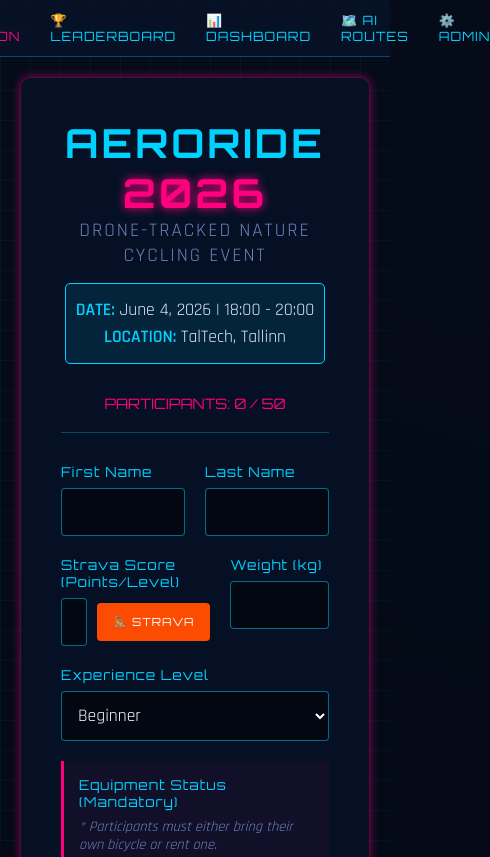
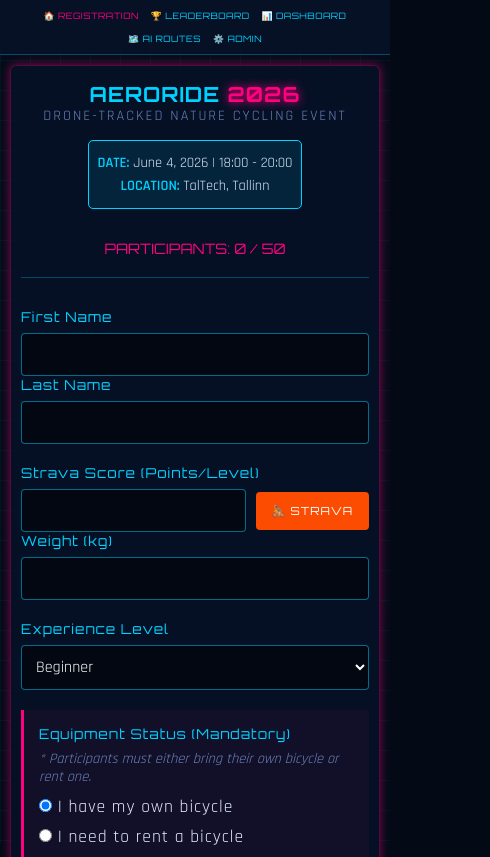
Before and after one commit to ClioJoe/Bike-Drone, a plain HTML site: page frontend/index.html in a window 390 px wide. Shown: the top 857 px of the page, 490 px wide, since content can reach past the window. Drawn offline with Linux system fonts and the light colour scheme; no server answers.

Commit message:
Add responsive mobile CSS

```diff
--- a/frontend/style.css
+++ b/frontend/style.css
@@ -99,7 +99,6 @@ h1 span {
 }
 
 .event-details p { margin: 5px 0; }
-
 .event-details strong { color: var(--primary-blue); }
 
 .status-bar {
@@ -266,3 +265,84 @@ input:focus, select:focus, textarea:focus {
     font-weight: bold;
     font-family: var(--font-head);
 }
+
+/* ─── RESPONSIVE MOBILE ─────────────────────────────────── */
+@media (max-width: 768px) {
+
+    nav {
+        gap: 12px !important;
+        padding: 10px 15px !important;
+        flex-wrap: wrap;
+        justify-content: center;
+    }
+
+    nav a {
+        font-size: 0.65rem !important;
+        letter-spacing: 0.5px !important;
+    }
+
+    h1 {
+        font-size: 1.6rem;
+        letter-spacing: 2px;
+    }
+
+    .container {
+        padding: 20px 15px;
+    }
+
+    .row {
+        flex-direction: column;
+        gap: 0;
+    }
+
+    .col { width: 100%; }
+
+    .page-content {
+        padding: 10px;
+        align-items: flex-start;
+    }
+
+    .event-details {
+        font-size: 0.9rem;
+        padding: 8px;
+    }
+
+    .cyber-btn {
+        font-size: 1rem;
+        padding: 12px;
+    }
+
+    .radio-group label {
+        display: block;
+        margin-bottom: 8px;
+    }
+}
+
+@media (max-width: 480px) {
+
+    h1 {
+        font-size: 1.3rem;
+        letter-spacing: 1px;
+    }
+
+    nav a {
+        font-size: 0.55rem !important;
+    }
+
+    .container {
+        padding: 15px 10px;
+        border-radius: 6px;
+    }
+
+    .subtitle {
+        font-size: 0.9rem;
+    }
+
+    input[type="text"],
+    input[type="number"],
+    select,
+    textarea {
+        font-size: 1rem;
+        padding: 10px;
+    }
+}
```
